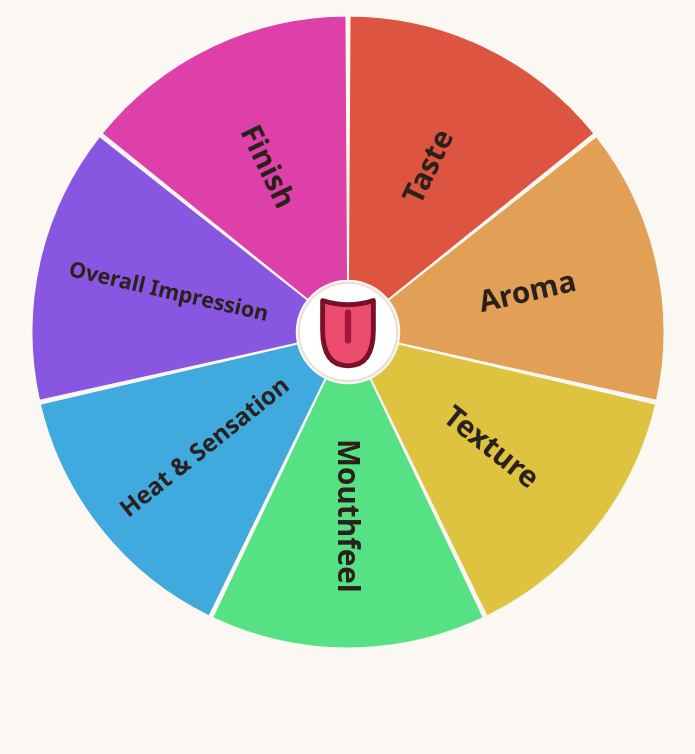
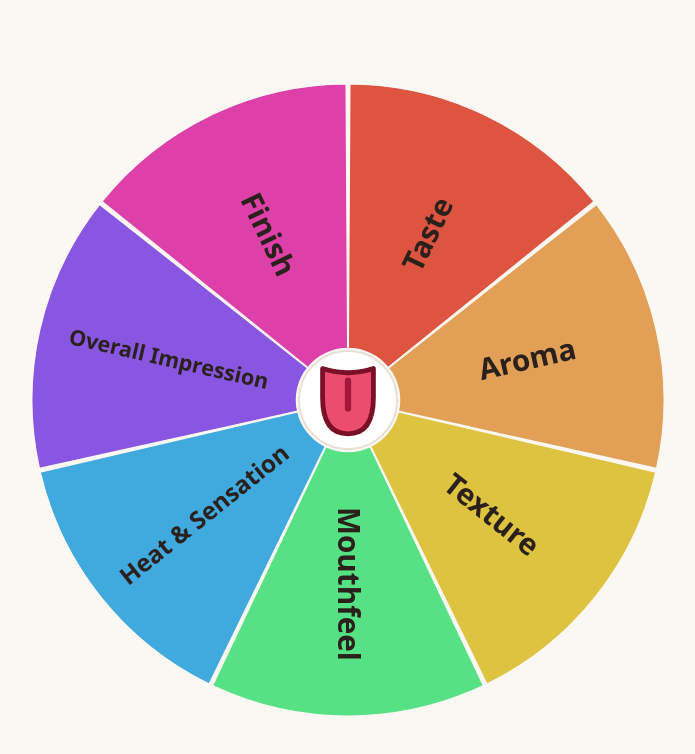
Before and after one commit to mhaney93/food-describer, a website built with Vite: page index.html in a window 1280 px wide. Shown: the whole page, without its empty margins (292-987 px from the left). Built offline with nearby package versions, Linux system fonts and the light colour scheme.

Commit message:
More wheel top padding; centre wheel in viewport on desktop

```diff
--- a/src/style.css
+++ b/src/style.css
@@ -43,7 +43,13 @@ a { color: var(--accent); }
 .science strong { color: var(--pe); }
 
 /* Taste wheel */
-.wheel { display: block; width: 100%; max-width: 640px; height: auto; margin: 12px auto 8px; touch-action: manipulation; }
+.wheel { display: block; width: 100%; max-width: 640px; height: auto; margin: 32px auto 8px; touch-action: manipulation; }
+@media (min-width: 900px) {
+  .wheel { max-width: min(640px, calc(100vh - 96px)); margin-top: 48px; }
+  /* Nothing below the wheel: centre it in the viewport. */
+  #app:has(> .wheel:only-child) { display: flex; flex-direction: column; justify-content: center; padding-bottom: 0; }
+  #app:has(> .wheel:only-child) .wheel { margin: 0 auto; }
+}
 .wheel a { cursor: pointer; outline: none; }
 .wheel-seg path { stroke: var(--bg); stroke-width: 2; transition: opacity 0.15s ease, filter 0.15s ease; }
 .wheel-seg:hover path, .wheel-seg:focus-visible path { filter: brightness(1.08) saturate(1.15); }
```
